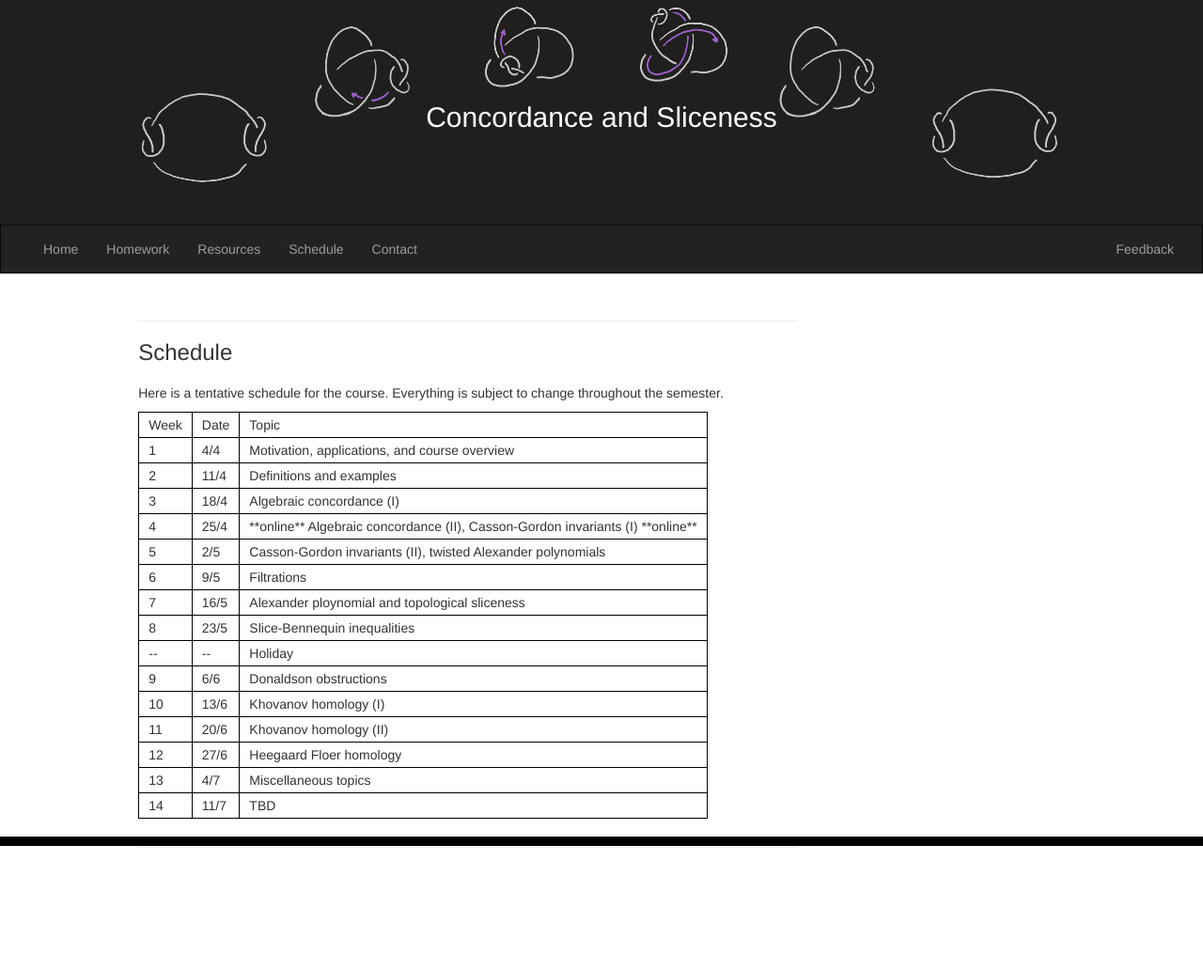
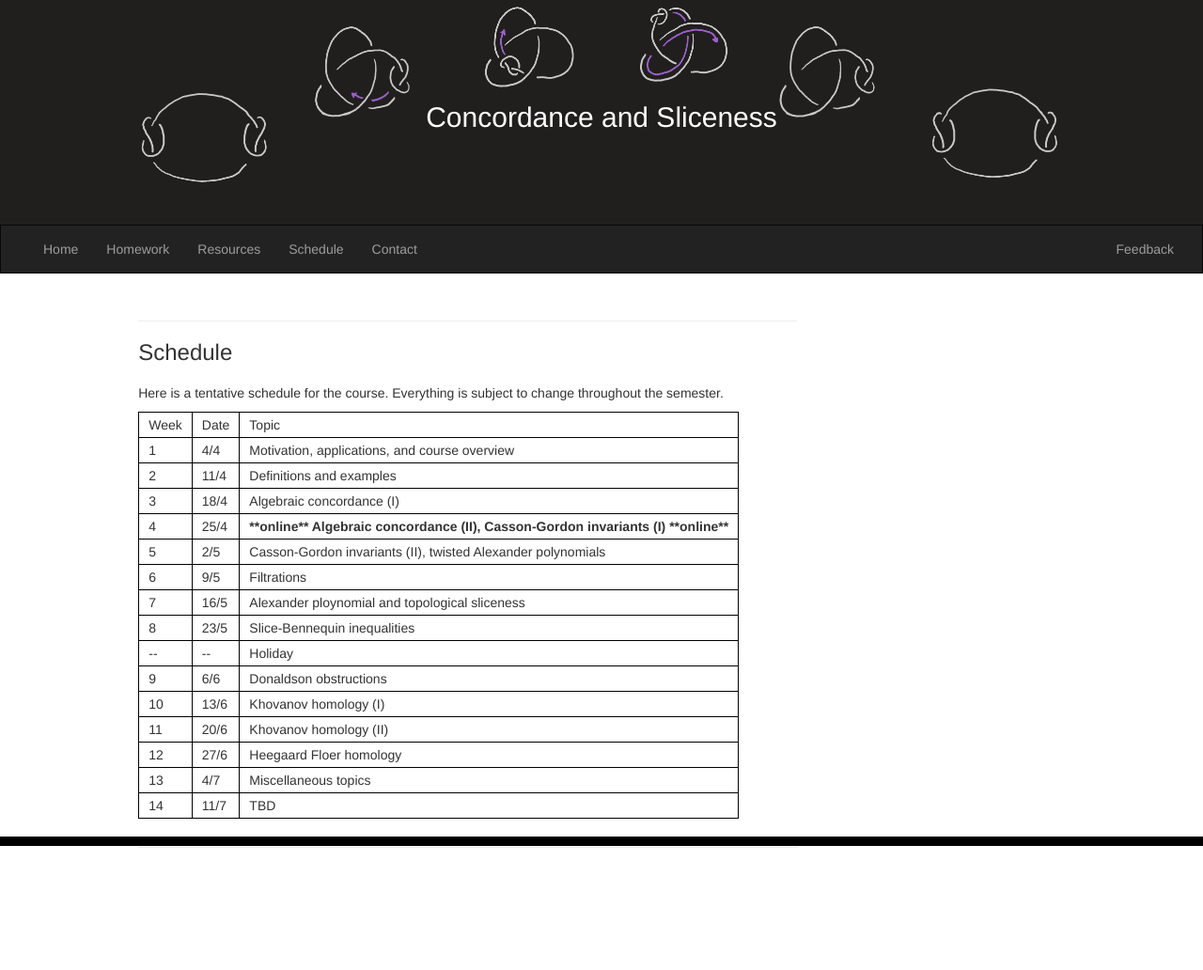
Before and after one commit to imsundberg/concordance, a Jekyll site: the page built from schedule/index.html, in a window 1280 px wide. Shown: the whole page at 94% size. Built offline with Jekyll 4.4.1, drawn with Linux system fonts in a browser that asks for light colours.

```diff
--- a/schedule/index.html
+++ b/schedule/index.html
@@ -49,7 +49,7 @@ title: Schedule
 					<tr>
 						<td>4</td>
 						<td>25/4</td>
-						<td>**online** Algebraic concordance (II), Casson-Gordon invariants (I) **online**</td>
+						<td><b>**online**<b> Algebraic concordance (II), Casson-Gordon invariants (I) <b>**online**<b></td>
 					</tr>
 					<tr>
 						<td>5</td>
```
